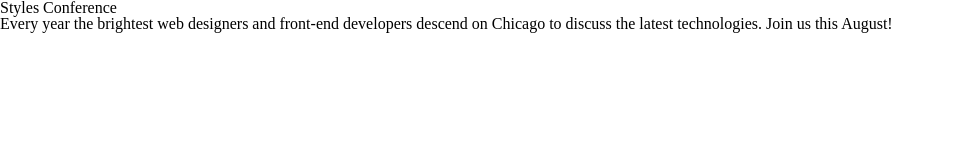
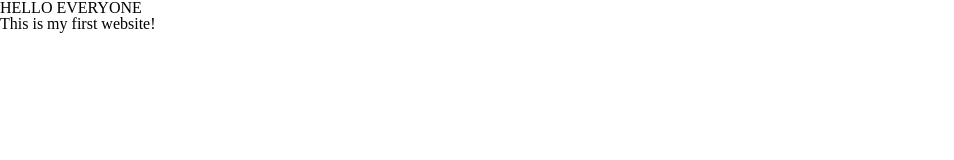
Before and after one commit to bangthe2222/myweb.github.io, a plain HTML site: page index.html in a window 1280 px wide. Shown: the whole page, without its empty margins (0-954 px from the left). Drawn offline with Linux system fonts and the light colour scheme.

Commit message:
Update index.html

```diff
--- a/index.html
+++ b/index.html
@@ -6,7 +6,7 @@
     <link rel="stylesheet" href="assets/stylesheets/main.css">
   </head>
   <body>
-    <h1>Styles Conference</h1>
-    <p>Every year the brightest web designers and front-end developers descend on Chicago to discuss the latest technologies. Join us this August!</p>
+    <h1>HELLO EVERYONE</h1>
+    <p>This is my first website!</p>
   </body>
 </html>
```
